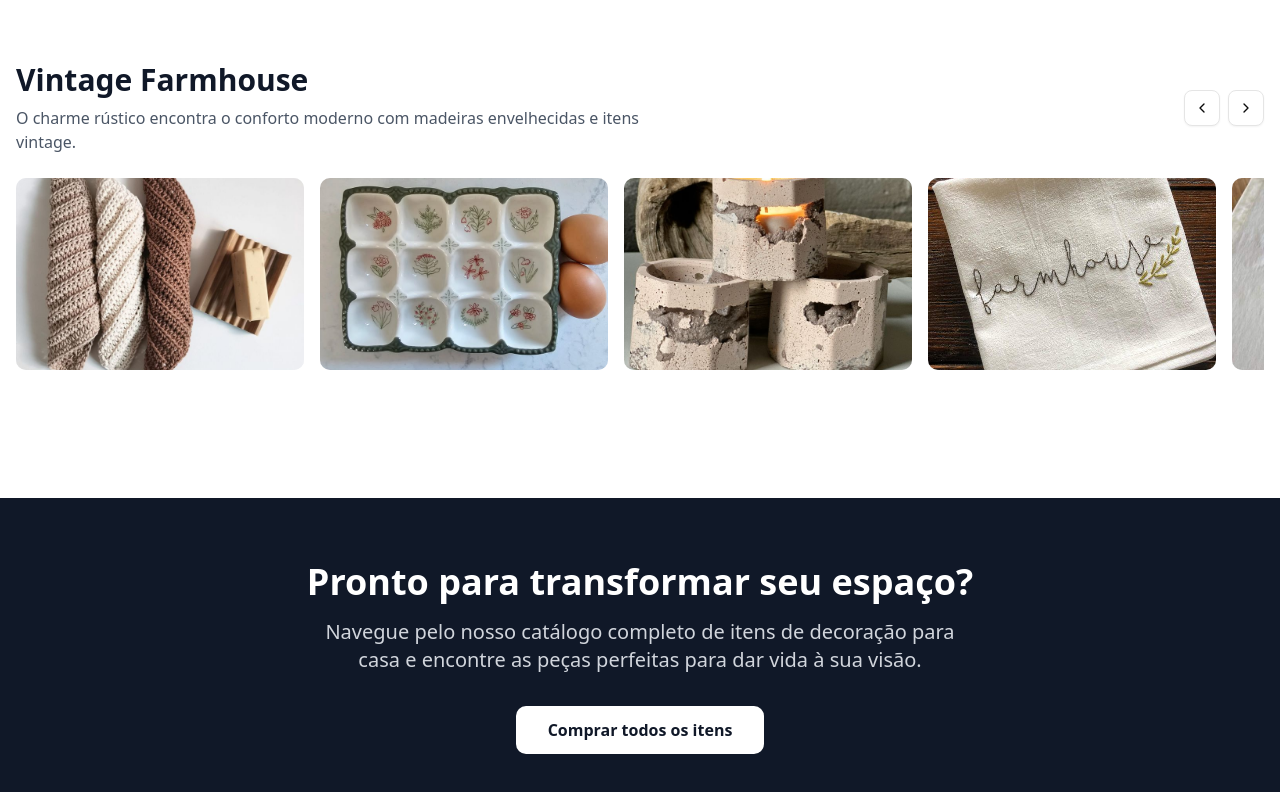
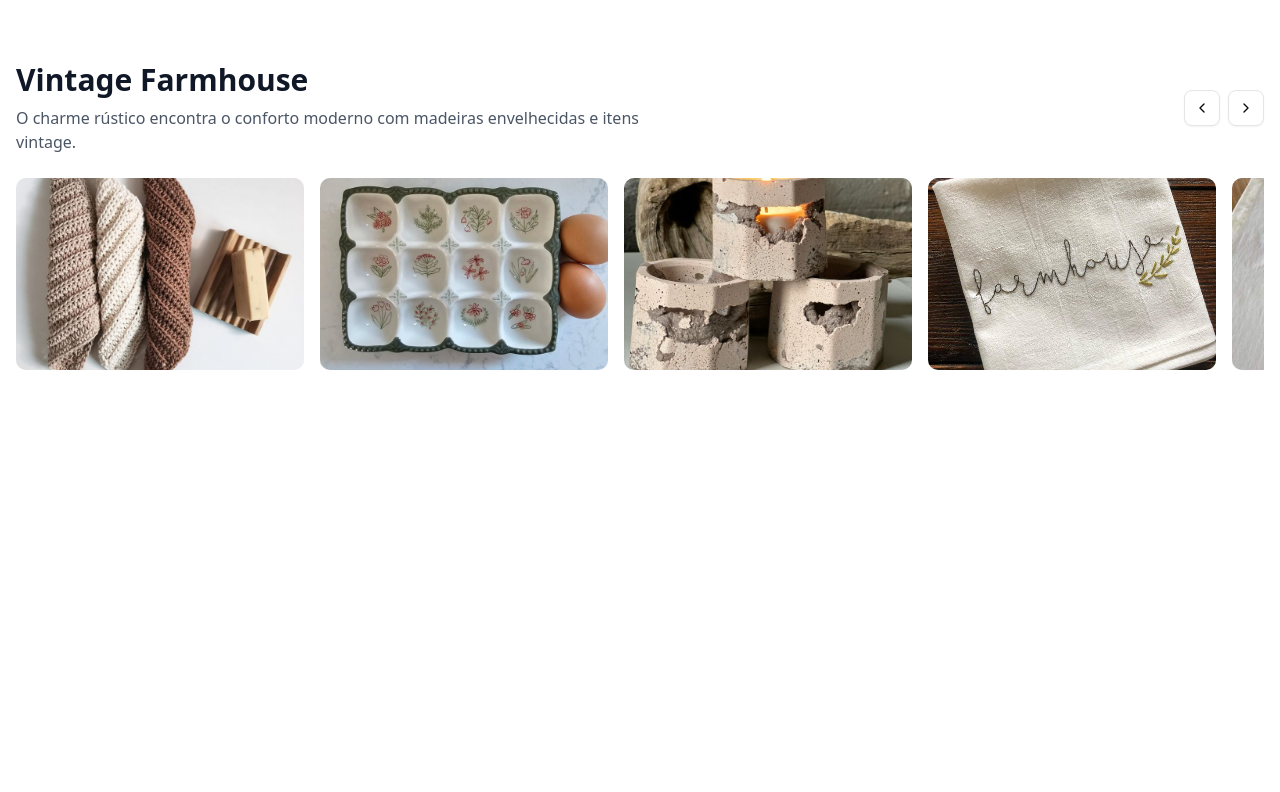
Before and after one commit to bitakamori/decorHome, a Next.js app: page /collections in a window 1280 px wide. Shown: the part 1902-2694 px from the top of the page. After the commit the page ends 2400 px from the top, so only its background shows below. Built offline with nearby package versions, Linux system fonts and the light colour scheme; a web font is replaced by a local one.

Commit message:
deleting unnecessary div

```diff
--- a/src/components/collections.tsx
+++ b/src/components/collections.tsx
@@ -34,21 +34,6 @@ export default function Collections() {
           <CollectionCarousel key={collection.id} collection={collection} />
         ))}
       </div>
-
-      <div className="bg-gray-900 text-white py-16">
-        <div className="container mx-auto px-4 text-center">
-          <h2 className="text-3xl md:text-4xl font-bold mb-4">
-            Pronto para transformar seu espaço?
-          </h2>
-          <p className="text-xl text-gray-300 mb-8 max-w-2xl mx-auto">
-            Navegue pelo nosso catálogo completo de itens de decoração para casa
-            e encontre as peças perfeitas para dar vida à sua visão.
-          </p>
-          <button className="bg-white text-gray-900 px-8 py-3 rounded-lg font-semibold hover:bg-gray-100 transition-colors duration-200">
-            Comprar todos os itens
-          </button>
-        </div>
-      </div>
     </div>
   );
 }
```
